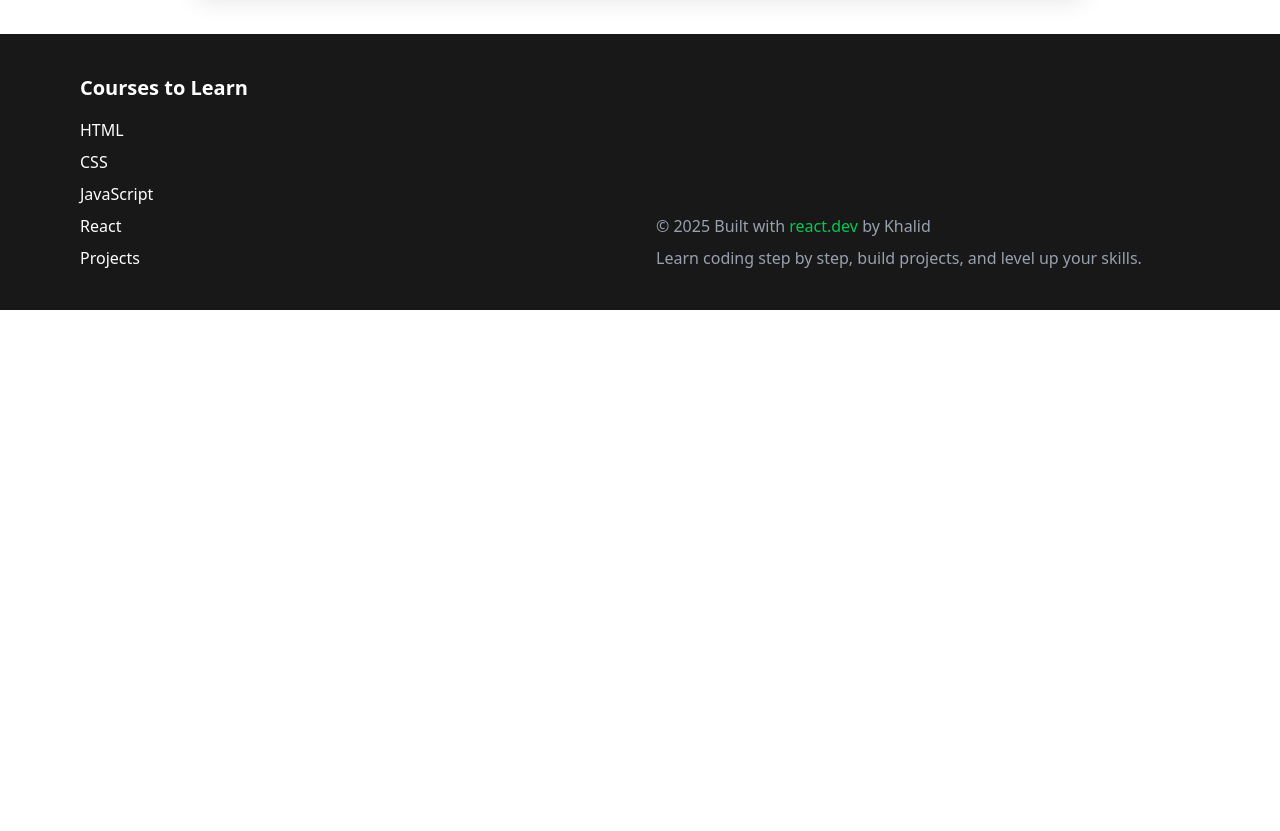
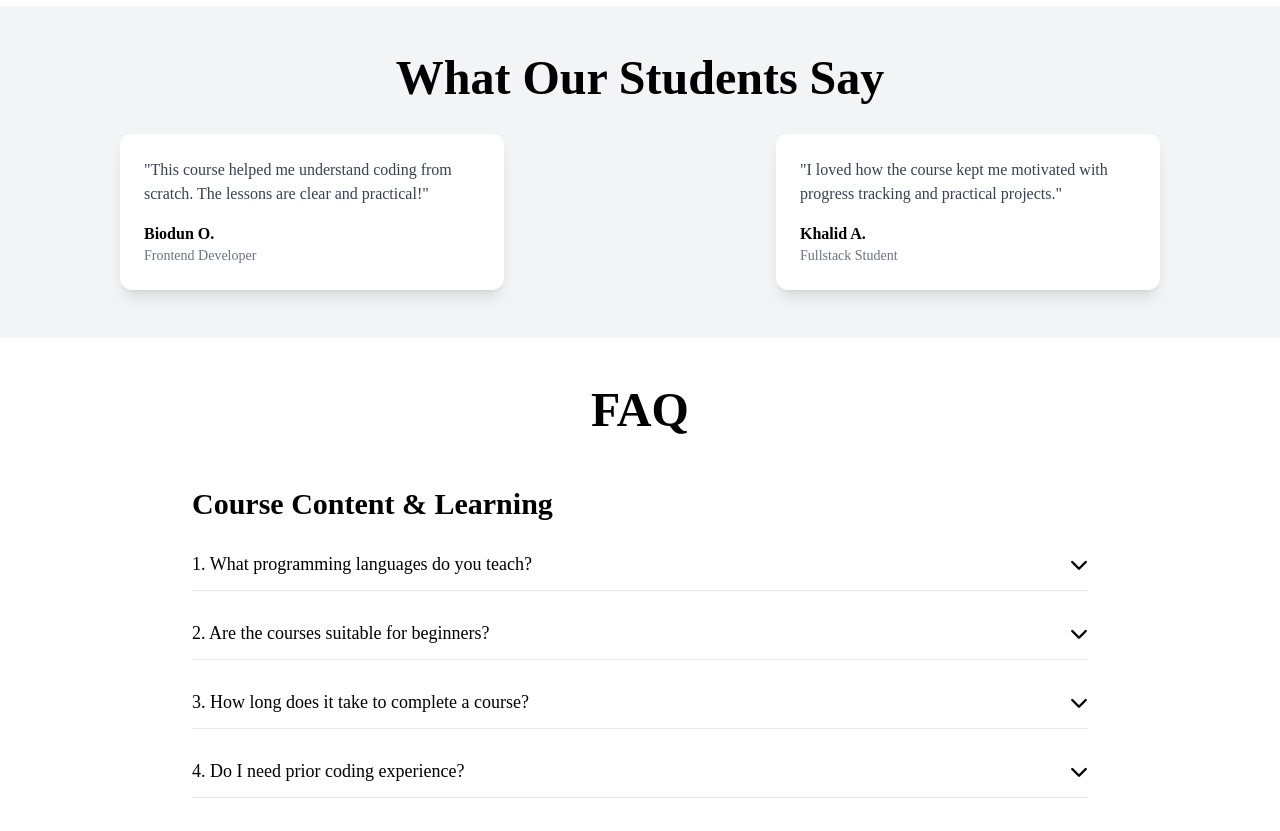
Before and after one commit to olayinkakhalid/ancoding, a React (Vite) app: page /courses in a window 1280 px wide. Shown: the part 1460-2291 px from the top of the page. Before the commit the page ends 1770 px from the top, so only its background shows below. Built offline with nearby package versions, Linux system fonts and the light colour scheme.

Commit message:
faq and many more

```diff
--- a/index.html
+++ b/index.html
@@ -6,6 +6,7 @@
   <link rel="icon" type="image/svg+xml" href="../ancoding/public/anpic.jpg" />
   <meta name="viewport" content="width=device-width, initial-scale=1.0" />
   <link rel="stylesheet" href="https://cdn.jsdelivr.net/npm/aos@2.3.4/dist/aos.css" />
+  <link rel="stylesheet" href="https://cdnjs.cloudflare.com/ajax/libs/font-awesome/6.4.0/css/all.min.css" />
   <script src="https://cdn.jsdelivr.net/npm/aos@2.3.4/dist/aos.js"></script>
   <title>AN-coDinG</title>
 </head>
--- a/src/Component/CoursePage/Course.jsx
+++ b/src/Component/CoursePage/Course.jsx
@@ -4,7 +4,7 @@ import html from '../../assets/htmllogo.jpg'
 import css from '../../assets/csslogo.jpg'
 import js from '../../assets/jslogo.jpg'
 import react from '../../assets/reactlogo.jpg'
-import ancity from '../../assets/ancity.jpg'
+import anlogo from '../../assets/anlogo.jpg'
 
 const courseData = [
     { img: html, title: "Learn HTML", desc: "Master the structure of the web with clear HTML tutorials." },
@@ -13,8 +13,83 @@ const courseData = [
     { img: react, title: "Learn React", desc: "Build dynamic user interfaces with modern React techniques." },
 ]
 
+const faqData = [
+    {
+        category: "Course Content & Learning",
+        questions: [
+            "What programming languages do you teach?",
+            "Are the courses suitable for beginners?",
+            "How long does it take to complete a course?",
+            "Do I need prior coding experience?",
+            "Are the lessons project-based or just theory?",
+        ],
+        answers: [
+            "We teach HTML, CSS, JavaScript, and React.",
+            "Yes! All courses start from beginner-friendly basics.",
+            "Most courses take a few hours to complete, depending on your pace.",
+            "No prior experience is needed.",
+            "All lessons combine theory with practical projects.",
+        ],
+    },
+    {
+        category: "Access & Platform",
+        questions: [
+            "Can I access the courses on mobile devices?",
+            "Do I need to install any software to follow the lessons?",
+            "Can I watch the videos offline?",
+            "How long will I have access to the courses?",
+        ],
+        answers: [
+            "Yes, our platform is mobile-friendly.",
+            "YES, you need VScode for the web is still working on the online code editor.",
+            "Currently, videos are not available online.",
+            "You’ll have access indefinitely once enrolled.",
+        ],
+    },
+    {
+        category: "Progress & Certification",
+        questions: [
+            "Is there a progress tracker to see how much I’ve completed?",
+            "Do I get a certificate after completing a course?",
+            "Can I revisit lessons after finishing the course?",
+        ],
+        answers: [
+            "Yes, our platform tracks your progress automatically.",
+            "Yes, certificates are provided for completed courses.",
+            "Absolutely! You can revisit lessons anytime.",
+        ],
+    },
+    {
+        category: "Pricing & Payment",
+        questions: [
+            "Are all courses free or are some paid?",
+            "How can I pay for premium courses?",
+            "Is there a refund policy for paid courses?",
+        ],
+        answers: [
+            "Some courses are free; premium courses require payment.",
+            "You can pay using credit/debit cards or online payment systems.",
+            "Refunds are handled according to our payment policy.",
+        ],
+    },
+    {
+        category: "Support & Community",
+        questions: [
+            "Can I ask questions if I get stuck?",
+            "Is there a community or forum for learners?",
+            "How do I contact support if something isn’t working?",
+        ],
+        answers: [
+            "Yes, you can ask questions within the course forum.",
+            "Yes, we have a community where learners help each other.",
+            "Support is available via email or chat on the platform.",
+        ],
+    },
+]
+
 const Course = () => {
     const [current, setCurrent] = useState(0)
+    const [openIndex, setOpenIndex] = useState(null)
 
     useEffect(() => {
         const interval = setInterval(() => {
@@ -25,12 +100,15 @@ const Course = () => {
 
     const { img, title, desc } = courseData[current]
 
+    const toggleFAQ = (key) => {
+        setOpenIndex(openIndex === key ? null : key)
+    }
+
     return (
         <div className='w-full'>
-
             {/* HERO SECTION */}
-            <div className=' w-full h-[650px] relative' data-aos="fade-up" data-aos-duration="2000">
-                <img src={ancity} alt="" className='brightness-90 object-cover h-full w-full' />
+            <div className=' w-full h-[650px] relative' data-aos="fade-up" data-aos-duration="1000">
+                <img src={anlogo} alt="" className='brightness-90 object-cover h-full w-full' />
                 <div className='absolute inset-0 text-white justify-center item-center text-center flex flex-col px-4'>
                     <p className='text-5xl font-bold mb-4'>CODE WITH <span className='text-green-500'>AN-CODING</span></p>
                     <p className='max-w-xl mx-auto text-center text-lg'>
@@ -70,6 +148,58 @@ const Course = () => {
                 </div>
             </div>
 
+            {/* TESTIMONIAL SECTION */}
+            <div className="py-12 bg-gray-100 mb-12" data-aos="fade-up" data-aos-duration="1000">
+                <h2 className="text-5xl font-bold text-center mb-8">What Our Students Say</h2>
+                <div className="flex flex-col sm:flex-row gap-8 justify-center items-stretch">
+                    <div className="bg-white shadow-lg rounded-xl p-6 max-w-sm mx-auto" data-aos="fade-up" data-aos-duration="2000">
+                        <p className="text-gray-700 mb-4">
+                            "This course helped me understand coding from scratch. The lessons are clear and practical!"
+                        </p>
+                        <p className="font-bold">Biodun O.</p>
+                        <p className="text-sm text-gray-500">Frontend Developer</p>
+                    </div>
+
+                    <div className="bg-white shadow-lg rounded-xl p-6 max-w-sm mx-auto" data-aos="fade-up" data-aos-duration="2000">
+                        <p className="text-gray-700 mb-4">
+                            "I loved how the course kept me motivated with progress tracking and practical projects."
+                        </p>
+                        <p className="font-bold">Khalid A.</p>
+                        <p className="text-sm text-gray-500">Fullstack Student</p>
+                    </div>
+                </div>
+            </div>
+
+            {/* FAQ SECTION */}
+            <div className='bg-white flex flex-col gap-8 mb-12 px-4 sm:px-6 md:px-0' data-aos="fade-up" data-aos-duration="1000">
+                <p className='text-5xl font-bold mb-5 text-center'>FAQ</p>
+
+                {faqData.map((section, sectionIndex) => (
+                    <div key={sectionIndex} className="w-full max-w-4xl mx-auto text-left">
+                        <p className='text-2xl sm:text-3xl font-bold mb-4'>{section.category}</p>
+
+                        {section.questions.map((q, index) => {
+                            const key = `${sectionIndex}-${index}`
+                            return (
+                                <div key={key} className="mb-4 border-b border-gray-200">
+                                    <button
+                                        className="w-full flex justify-between items-center py-3 text-lg sm:text-base md:text-lg font-medium focus:outline-none"
+                                        onClick={() => setOpenIndex(openIndex === key ? null : key)}
+                                    >
+                                        <span>{index + 1}. {q}</span>
+                                        <i className={`fas fa-chevron-down transition-transform duration-300 ${openIndex === key ? 'rotate-180' : ''}`}></i>
+                                    </button>
+                                    {openIndex === key && (
+                                        <p className="text-gray-700 mt-2 px-2 sm:px-0">{section.answers[index]}</p>
+                                    )}
+                                </div>
+                            )
+                        })}
+                    </div>
+                ))}
+            </div>
+
+
         </div>
     )
 }
--- a/src/index.css
+++ b/src/index.css
@@ -1,5 +1,9 @@
 @import "tailwindcss";
-
+@import url('https://fonts.googleapis.com/css2?family=Baloo+2:wght@400..800&family=Comic+Neue:ital,wght@0,300;0,400;0,700;1,300;1,400;1,700&family=Inter:ital,opsz,wght@0,14..32,100..900;1,14..32,100..900&family=Noto+Sans:ital,wght@0,100..900;1,100..900&family=Open+Sans:ital,wght@0,300..800;1,300..800&family=Outfit:wght@100..900&family=Plus+Jakarta+Sans:ital,wght@0,200..800;1,200..800&family=Poppins:ital,wght@0,100;0,200;0,300;0,400;0,500;0,600;0,700;0,800;0,900;1,100;1,200;1,300;1,400;1,500;1,600;1,700;1,800;1,900&family=Red+Hat+Text:ital,wght@0,300..700;1,300..700&family=Roboto+Condensed:ital,wght@0,100..900;1,100..900&family=Vend+Sans:ital,wght@0,300..700;1,300..700&display=swap');
 :root {
   --black: #181818;
 }
+
+body {
+  font-family: 'Comic Neue', cursive;
+}
```
